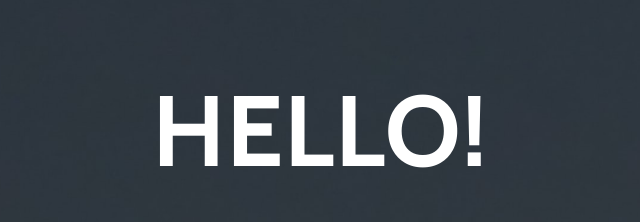
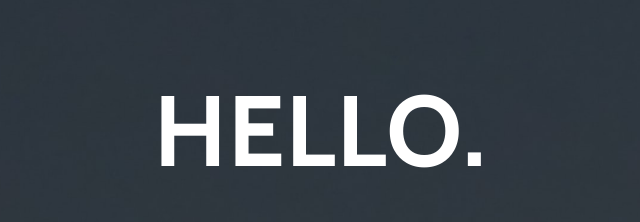
Before and after one commit to firstimedeveloper/bootstrap-site, a plain HTML site: page index.html in a window 1280 px wide. Shown: the part 182-404 px from the top of the page, 320-960 px from the left. Drawn offline with nearby package versions, Linux system fonts and the light colour scheme.

Commit message:
Changed index.html to see if git hooks is working properly.

```diff
--- a/index.html
+++ b/index.html
@@ -36,7 +36,7 @@
             <div class="container">
                 <div class="row">
                     <div class="col-lg-8 mx-auto">
-                        <h1 class="brand-heading">Hello!</h1>
+                        <h1 class="brand-heading">Hello.</h1>
                         <p class="intro-text">Welcome to my page, feel free to look around.</p><a class="btn btn-link btn-circle" role="button" href="#about"><i class="fa fa-angle-double-down animated"></i></a></div>
                 </div>
             </div>
```
